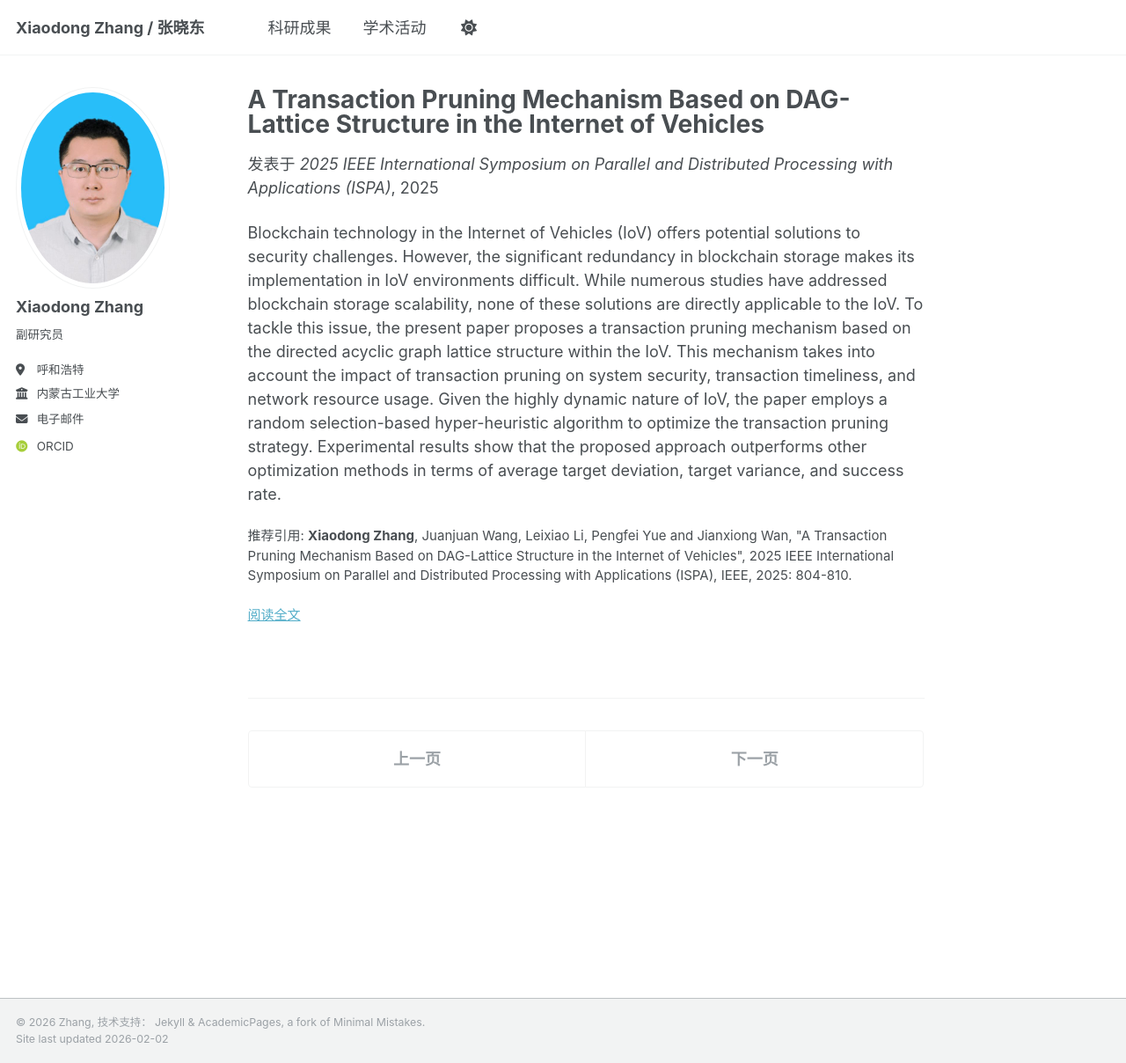
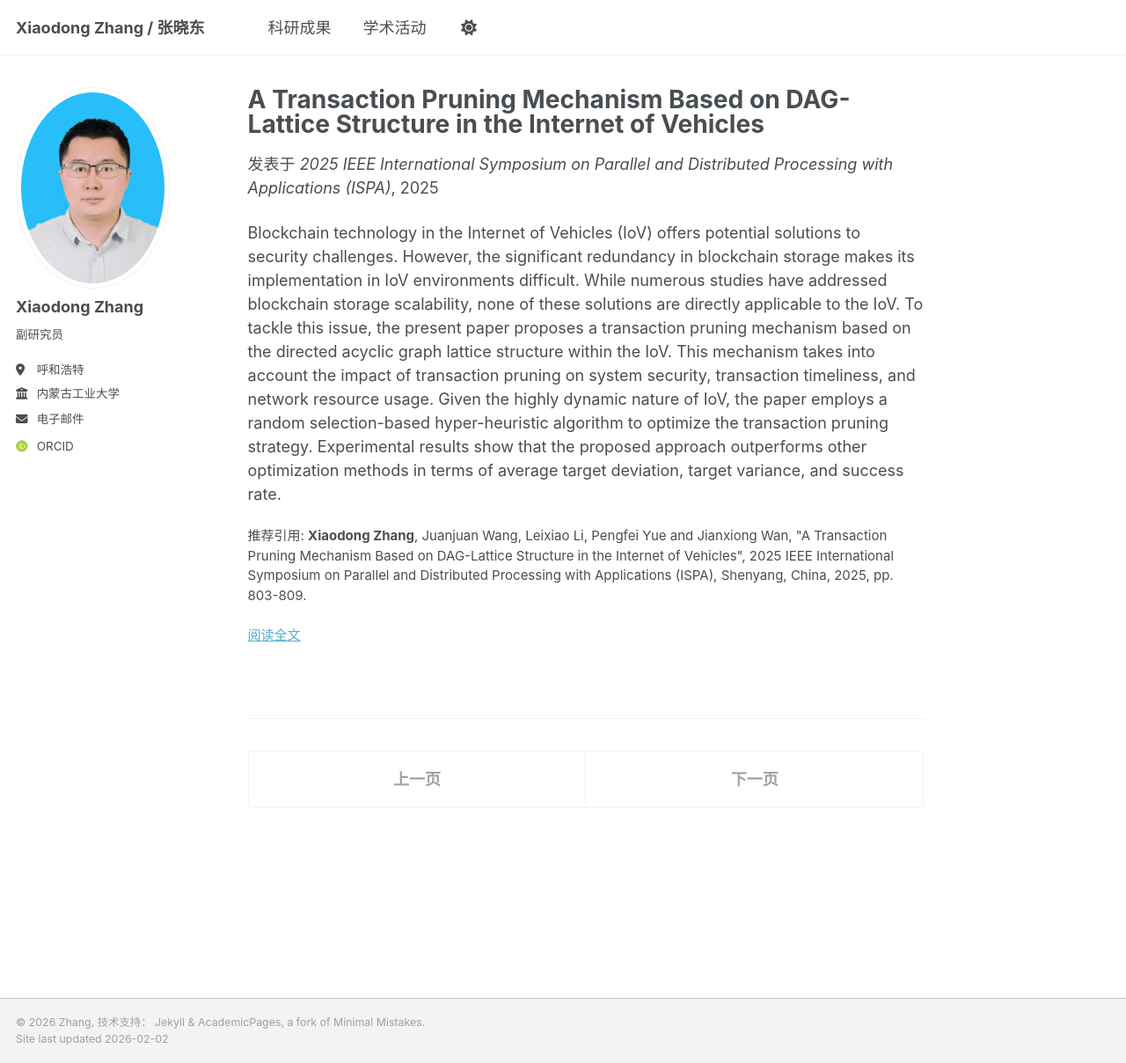
Before and after one commit to zhangxiaodong-imut/zhangxiaodong-imut.github.io, a Jekyll site: the page built from _publications/2025-A Transaction Pruning Mechanism Based on DAG-Lattice Structure in the Internet of Vehicles.md, in a window 1280 px wide and 1208 px high. Shown: the whole window at 88% size. Built offline with Jekyll 4.4.1, drawn with Linux system fonts in a browser that asks for light colours; some web fonts are replaced.

Commit message:
Update 2025-A Transaction Pruning Mechanism Based on DAG-Lattice Structure in the Internet of Vehicles.md

```diff
--- a/_publications/2025-A Transaction Pruning Mechanism Based on DAG-Lattice Structure in the Internet of Vehicles.md
+++ b/_publications/2025-A Transaction Pruning Mechanism Based on DAG-Lattice Structure in the Internet of Vehicles.md
@@ -7,7 +7,7 @@ excerpt: 'EI检索，CCF推荐英文C类学术会议'
 date: 2025-10-10
 venue: '2025 IEEE International Symposium on Parallel and Distributed Processing with Applications (ISPA)'
 paperurl: 'https://doi.org/10.1109/ISPA67752.2025.00108'
-citation: '<b>Xiaodong Zhang</b>, Juanjuan Wang, Leixiao Li, Pengfei Yue and Jianxiong Wan, "A Transaction Pruning Mechanism Based on DAG-Lattice Structure in the Internet of Vehicles", 2025 IEEE International Symposium on Parallel and Distributed Processing with Applications (ISPA), IEEE, 2025: 804-810. '
+citation: '<b>Xiaodong Zhang</b>, Juanjuan Wang, Leixiao Li, Pengfei Yue and Jianxiong Wan, "A Transaction Pruning Mechanism Based on DAG-Lattice Structure in the Internet of Vehicles", 2025 IEEE International Symposium on Parallel and Distributed Processing with Applications (ISPA), Shenyang, China, 2025, pp. 803-809.'
 ---
 
 Blockchain technology in the Internet of Vehicles (IoV) offers potential solutions to security challenges. However, the significant redundancy in blockchain storage makes its implementation in IoV environments difficult. While numerous studies have addressed blockchain storage scalability, none of these solutions are directly applicable to the IoV. To tackle this issue, the present paper proposes a transaction pruning mechanism based on the directed acyclic graph lattice structure within the IoV. This mechanism takes into account the impact of transaction pruning on system security, transaction timeliness, and network resource usage. Given the highly dynamic nature of IoV, the paper employs a random selection-based hyper-heuristic algorithm to optimize the transaction pruning strategy. Experimental results show that the proposed approach outperforms other optimization methods in terms of average target deviation, target variance, and success rate.
```
